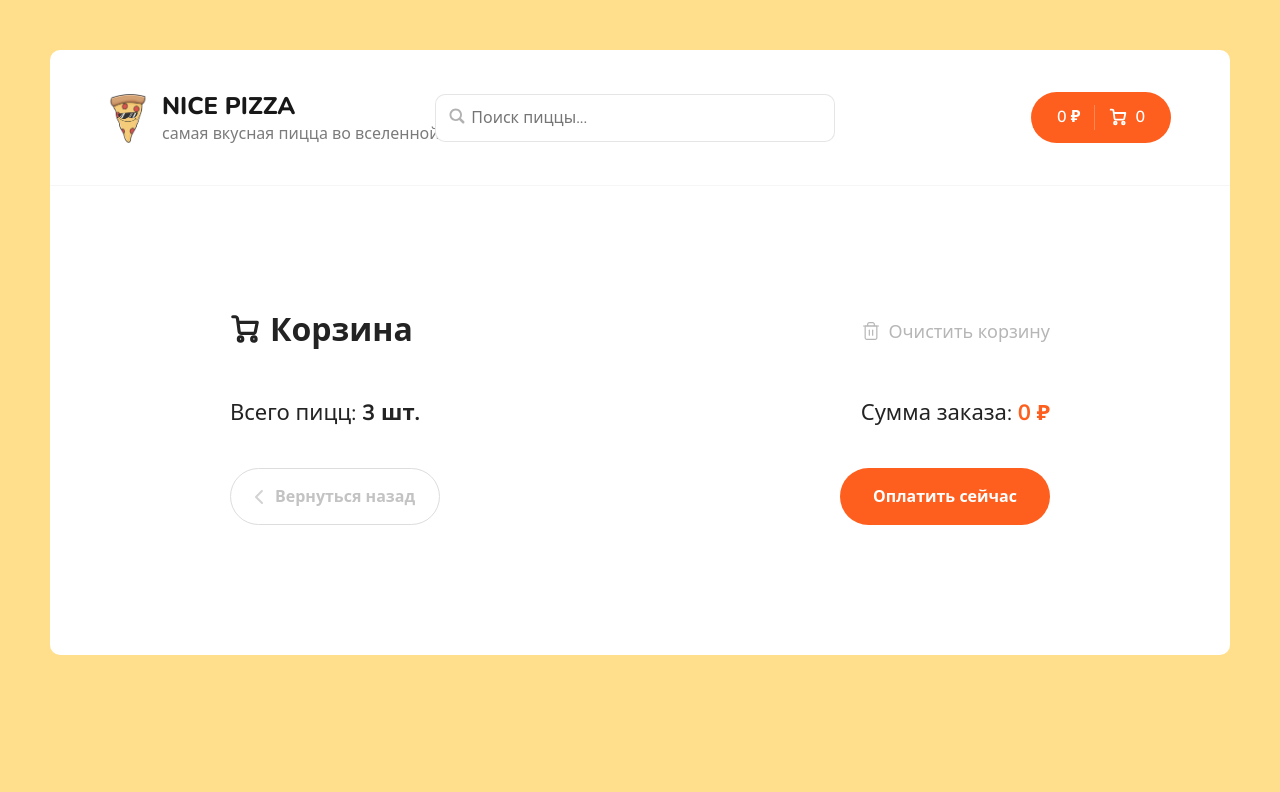
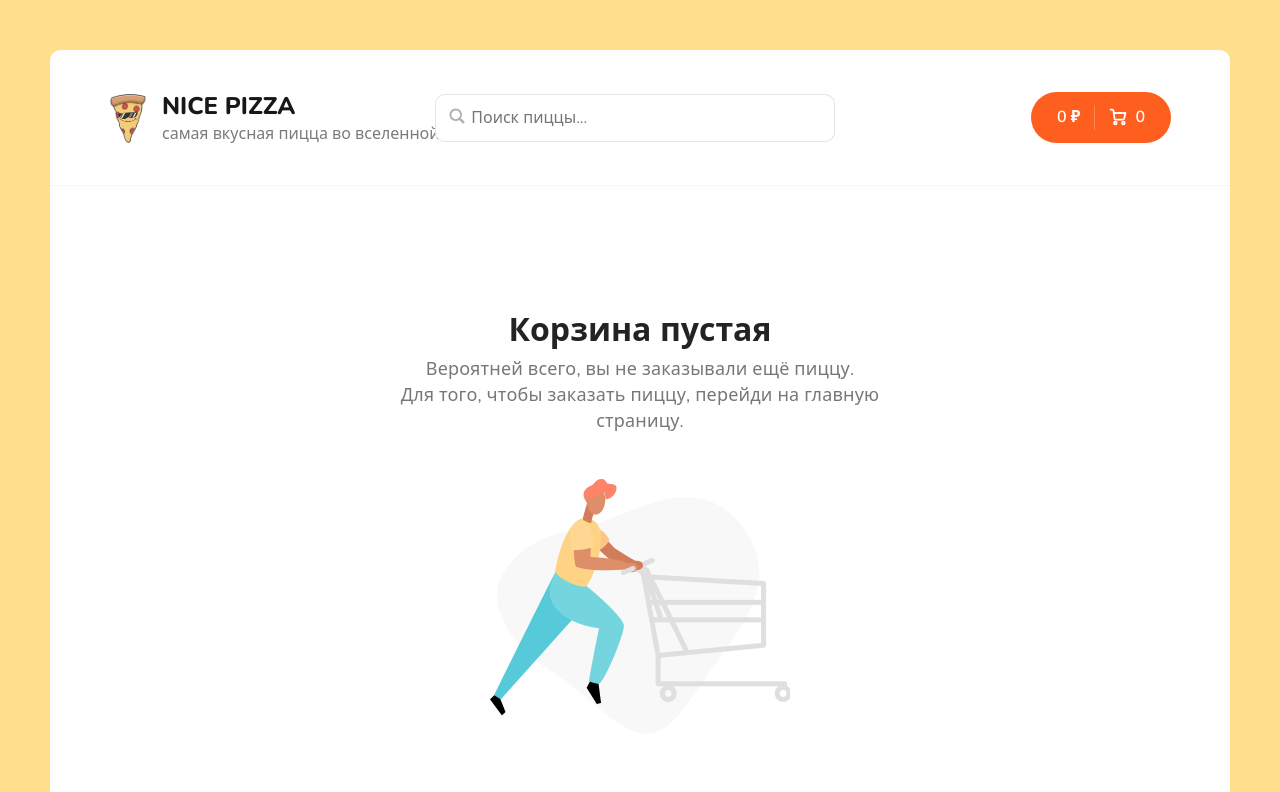
Before and after one commit to AngelikaPrik/pizza-store, a React (Create React App) app: page /cart in a window 1280 px wide. Shown: the top 792 px of the page. Built offline with nearby package versions, Linux system fonts and the light colour scheme.

Commit message:
added component for empty cart

```diff
--- /dev/null
+++ b/src/Components/CartEmpty.jsx
@@ -0,0 +1,22 @@
+import React from "react";
+
+const CartEmpty = () => {
+  return (
+    <div class="container container--cart">
+      <div class="cart cart--empty">
+        <h2>Корзина пустая</h2>
+        <p>
+          Вероятней всего, вы не заказывали ещё пиццу.
+          <br />
+          Для того, чтобы заказать пиццу, перейди на главную страницу.
+        </p>
+        <img src="/img/empty-cart.png" alt="Empty cart" />
+        <a href="/" class="button button--black">
+          <span>Вернуться назад</span>
+        </a>
+      </div>
+    </div>
+  );
+};
+
+export default CartEmpty;
--- a/src/Components/Header.jsx
+++ b/src/Components/Header.jsx
@@ -4,7 +4,10 @@ import SearchItem from "./SearchItem";
 import { useSelector } from "react-redux/es/exports";
 
 const Header = () => {
-  const { totalPrice, items } = useSelector((state) => state.cart);
+  const { items, totalPrice } = useSelector((state) => state.cart);
+
+  const totalCount = items.reduce((sum, item) => item.count + sum, 0);
+
   return (
     <div className="header">
       <div className="container">
@@ -56,7 +59,7 @@ const Header = () => {
                 strokeLinejoin="round"
               />
             </svg>
-            <span>{items.length}</span>
+            <span>{totalCount}</span>
           </Link>
         </div>
       </div>
--- a/src/Pages/Cart.jsx
+++ b/src/Pages/Cart.jsx
@@ -3,27 +3,15 @@ import { useDispatch, useSelector } from "react-redux/es/exports";
 import { clearCart } from "../redux/slices/cartSlice";
 import { Link } from "react-router-dom";
 import CartItem from "../Components/CartItem";
+import CartEmpty from "../Components/CartEmpty";
 
 const Cart = () => {
-  const {items, totalPrice} = useSelector((state) => state.cart);
+  const { items, totalPrice } = useSelector((state) => state.cart);
 
   const dispatch = useDispatch();
   return (
     <>
-      {/* <div class="container container--cart">
-        <div class="cart cart--empty">
-          <h2>Корзина пустая</h2>
-          <p>
-            Вероятней всего, вы не заказывали ещё пиццу.
-            <br />
-            Для того, чтобы заказать пиццу, перейди на главную страницу.
-          </p>
-          <img src="/img/empty-cart.png" alt="Empty cart" />
-          <a href="/" class="button button--black">
-            <span>Вернуться назад</span>
-          </a>
-        </div>
-      </div> */}
+      {items.length ? (
         <div className="container container--cart">
           <div className="cart">
             <div className="cart__top">
@@ -103,13 +91,19 @@ const Cart = () => {
             </div>
             <div className="content__items">
               {items.map((item) => (
-              <CartItem key={item.id} {...item}/>
+                <CartItem key={item.id} {...item} />
               ))}
             </div>
             <div className="cart__bottom">
               <div className="cart__bottom-details">
-              <span> Всего пицц: <b>3 шт.</b> </span>
-              <span> Сумма заказа: <b>{totalPrice} ₽</b></span>
+                <span>
+                  {" "}
+                  Всего пицц: <b>3 шт.</b>{" "}
+                </span>
+                <span>
+                  {" "}
+                  Сумма заказа: <b>{totalPrice} ₽</b>
+                </span>
               </div>
               <div className="cart__bottom-buttons">
                 <Link
@@ -131,7 +125,6 @@ const Cart = () => {
                       strokeLinejoin="round"
                     />
                   </svg>
-
                   <span>Вернуться назад</span>
                 </Link>
                 <div className="button pay-btn">
@@ -141,6 +134,9 @@ const Cart = () => {
             </div>
           </div>
         </div>
+      ) : (
+        <CartEmpty />
+      )}
     </>
   );
 };
```
Lines whose indentation alone changed are shown as unchanged.
